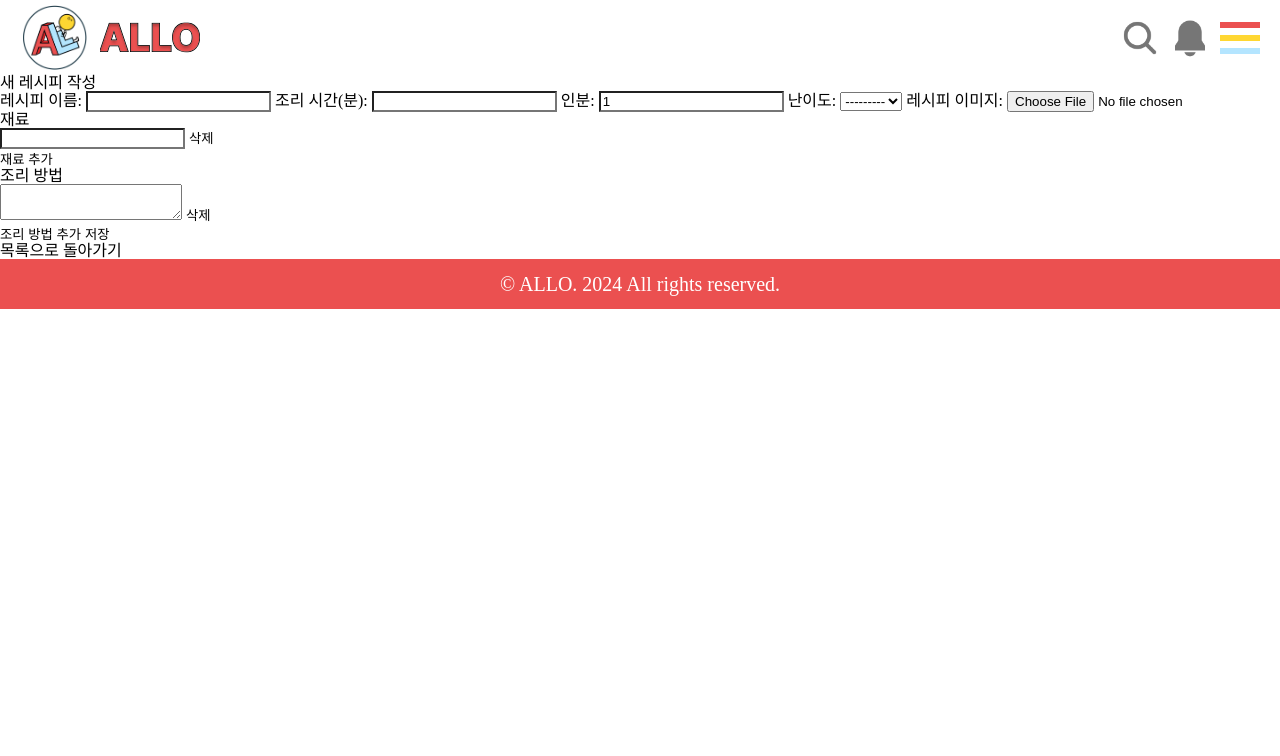
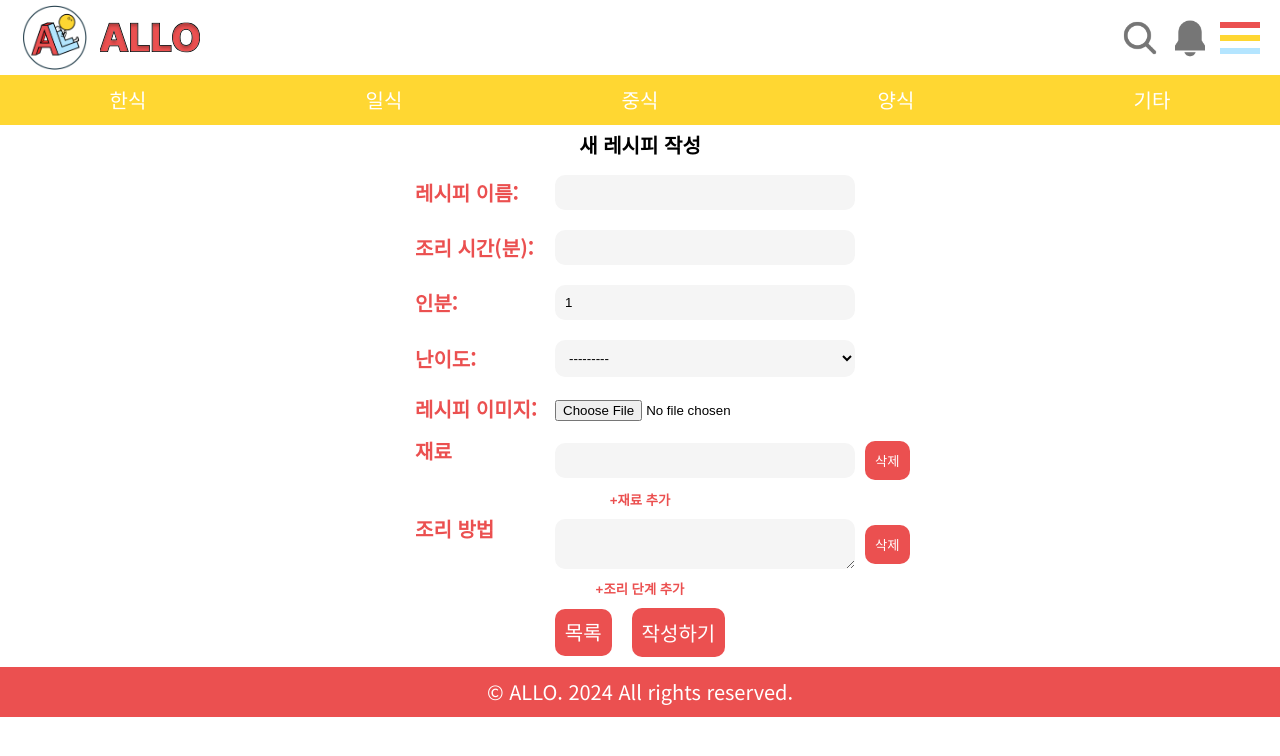
Before and after one commit to TEAM-ALLO/ALLO, a Django app: page /recipe/recipe_create/ in a window 1280 px wide. Shown: the top 756 px of the page. Run offline with Django 4.2, Linux system fonts and the light colour scheme; the visitor is signed in with stand-in values (Sample User, id 1).

Commit message:
feat: recipe create 프론트 구현

```diff
--- /dev/null
+++ b/static/css/recipe/recipe_form.css
@@ -0,0 +1,118 @@
+#recipe-title {
+    text-align: center;
+    font-weight: bold;
+    font-size: 20px;
+    margin: 10px;
+}
+#recipe-form {
+    display: flex;
+    flex-direction: column;
+
+}
+.recipe-input-container {
+    display: flex;
+    font-size: 20px;
+    align-items: center;
+    margin: 10px auto 10px calc((100vw - 450px)/2);
+}
+.recipe-input-container h2 {
+    font-weight: bold;
+    color: var(--main--red--color);
+    width: 140px;
+}
+.recipe-input-container select {
+    border: 0;
+    background-color: var(--light--gray--color);
+    border-radius: 10px;
+    padding: 10px;
+    width: 300px;
+}
+.recipe-input > input,
+.ingredient-item input {
+    border: 0;
+    background-color: var(--light--gray--color);
+    border-radius: 10px;
+    padding: 10px;
+    width: 300px;
+}
+.instruction-group {
+    display: flex;
+    flex-direction: column;
+    gap: 10px;
+}
+.instruction-item {
+    display: flex;
+    align-items: center;
+    gap: 10px;
+}
+.instruction-item textarea {
+    border: 0;
+    background-color: var(--light--gray--color);
+    border-radius: 10px;
+    padding: 10px;
+    width: 300px;
+}
+#ingredients-container {
+    margin: 10px;
+    display: flex;
+    margin: 10px auto 10px calc((100vw - 450px)/2);
+}
+.ingredient-group {
+    display: flex;
+    flex-direction: column;
+    gap: 10px;
+}
+.remove-ingredient,
+.remove-instruction {
+    background-color: var(--main--red--color);
+    color: #fff;
+    padding: 10px;
+    border-radius: 10px;
+    font-family: "Noto Sans KR", sans-serif;
+}
+#instructions-container {
+    margin: 10px;
+    display: flex;
+    margin: 10px auto 10px calc((100vw - 450px)/2);
+}
+#ingredients-container h3,
+#instructions-container h3 {
+    font-size: 20px;
+}
+#ingredients-container h3,
+#add-ingredient,
+#instructions-container h3,
+#add-instruction {
+    font-weight: bold;
+    color: var(--main--red--color);
+    width: 140px;
+}
+#add-ingredient,
+#add-instruction {
+    margin: 0 auto;
+}
+.ingredient-item {
+    display: flex;
+    gap: 10px;
+    align-items: center;
+}
+.recipe-form-btns {
+    display: flex;
+    justify-content: center;
+    align-items: center;
+}
+.recipe-form-btns a,
+.recipe-form-btns button {
+    background-color: var(--main--red--color);
+    color: #fff;
+    padding: 10px;
+    font-size: 20px;
+    margin: 10px;
+    border-radius: 10px;
+    font-family: "Noto Sans KR", sans-serif;
+}
+.recipe-form-btns a {
+    height: 46.4px;
+    display: flex;
+    align-items: center;
+}
--- a/static/css/reset.css
+++ b/static/css/reset.css
@@ -19,6 +19,7 @@
   }
   body {
     line-height: 1;
+    font-family: "Noto Sans KR", sans-serif;
   }
   ol,
   ul {
@@ -52,6 +53,7 @@
     color: inherit;
     text-decoration: none;
     outline: none;
+    font-family: "Noto Sans KR", sans-serif;
   }
 
   a:visited {
--- a/static/css/style.css
+++ b/static/css/style.css
@@ -3,8 +3,14 @@
     --main--yellow--color: #FFD732;
     --main--blue--color: #B4E5FF;
     --main--gray--color: #D9D9D9;
+    --light--gray--color: #F5F5F5;
 }
-
+.noto-sans-kr {
+    font-family: "Noto Sans KR", sans-serif;
+    font-optical-sizing: auto;
+    font-weight: 400;
+    font-style: normal;
+}
 /* header */
 #header {
     width: 100%;
--- a/static/js/recipe/recipe_form.js
+++ b/static/js/recipe/recipe_form.js
@@ -3,6 +3,8 @@ document.addEventListener('DOMContentLoaded', function() {
     const ingredientsContainer = document.getElementById('ingredients-container');
     const addInstruction = document.getElementById('add-instruction');
     const instructionsContainer = document.getElementById('instructions-container');
+    const ingredientGroup = ingredientsContainer.querySelector('.ingredient-group');
+    const instructionGroup = instructionsContainer.querySelector('.instruction-group')
 
     addIngredient.addEventListener('click', function() {
         const newIngredient = document.createElement('div');
@@ -11,7 +13,7 @@ document.addEventListener('DOMContentLoaded', function() {
             <input type="text" name="ingredients[]" required>
             <button type="button" class="remove-ingredient">삭제</button>
         `;
-        ingredientsContainer.appendChild(newIngredient);
+        ingredientGroup.appendChild(newIngredient);
     });
 
     addInstruction.addEventListener('click', function() {
@@ -21,7 +23,7 @@ document.addEventListener('DOMContentLoaded', function() {
             <textarea name="instructions[]" required></textarea>
             <button type="button" class="remove-instruction">삭제</button>
         `;
-        instructionsContainer.appendChild(newInstruction);
+        instructionGroup.appendChild(newInstruction);
     });
 
     document.addEventListener('click', function(e) {
@@ -33,5 +35,3 @@ document.addEventListener('DOMContentLoaded', function() {
         }
     });
 });
-
-console.log('Recipe form script loaded');
--- a/templates/base.html
+++ b/templates/base.html
@@ -7,6 +7,9 @@
     <link rel="stylesheet" href="/static/css/reset.css">
     <link rel="stylesheet" href="/static/css/style.css">
     <link rel="icon" href="/static/img/allo_logo.jpg" type="image/x-icon">
+    <link rel="preconnect" href="https://fonts.googleapis.com">
+    <link rel="preconnect" href="https://fonts.gstatic.com" crossorigin>
+    <link href="https://fonts.googleapis.com/css2?family=Noto+Sans+KR:wght@100..900&display=swap" rel="stylesheet">
     <title>ALLO</title>
     {% block head %} {% endblock %}
 </head>
--- a/templates/recipe/recipe_detail.html
+++ b/templates/recipe/recipe_detail.html
@@ -25,5 +25,5 @@
 <a href="{% url 'recipe_delete' id=recipe.id %}" onclick="return confirm('정말로 삭제하시겠습니까?');">삭제</a>
 {% endif %}
 
-<a href="{% url 'recipe_list' %}">목록으로 돌아가기</a>
+<a href="{% url 'recipe_list' %}" class="">목록으로 돌아가기</a>
 {% endblock %}
--- a/templates/recipe/recipe_form.html
+++ b/templates/recipe/recipe_form.html
@@ -1,39 +1,75 @@
 {% extends 'base.html' %}
 {% load static %}
-
+{% block head %}
+    <link rel="stylesheet" href="/static/css/recipe/recipe_list.css">
+    <link rel="stylesheet" href="/static/css/recipe/recipe_form.css">
+{% endblock %}
 {% block content %}
-<h1>{% if form.instance.id %}레시피 수정{% else %}새 레시피 작성{% endif %}</h1>
+<div class="recipe-nav">
+    <a>한식</a>
+    <a>일식</a>
+    <a>중식</a>
+    <a>양식</a>
+    <a>기타</a>
+</div>
+<h1 id="recipe-title">
+    {% if form.instance.id %}
+    레시피 수정
+    {% else %}
+    새 레시피 작성
+    {% endif %}
+</h1>
 <form method="post" enctype="multipart/form-data" id="recipe-form">
     {% csrf_token %}
-    {{ form.recipe_name.label_tag }} {{ form.recipe_name }}
-    {{ form.cooking_time.label_tag }} {{ form.cooking_time }}
-    {{ form.servings.label_tag }} {{ form.servings }}
-    {{ form.difficulty.label_tag }} {{ form.difficulty }}
-    {{ form.image.label_tag }} {{ form.image }}
-
+    <div class="recipe-input-container">
+        <h2>{{ form.recipe_name.label_tag }}</h2>
+        <div class="recipe-input">{{ form.recipe_name }}</div>
+    </div>
+    <div class="recipe-input-container">
+        <h2>{{ form.cooking_time.label_tag }}</h2>
+        <div class="recipe-input">{{ form.cooking_time }}</div>
+    </div>
+    <div class="recipe-input-container">
+        <h2>{{ form.servings.label_tag }}</h2>
+        <div class="recipe-input">{{ form.servings }}</div>
+    </div>
+    <div class="recipe-input-container">
+        <h2>{{ form.difficulty.label_tag }}</h2>
+        <div>{{ form.difficulty }}</div>
+    </div>
+    <div class="recipe-input-container">
+        <h2>{{ form.image.label_tag }}</h2>
+        <div>{{ form.image }}</div>
+    </div>
     <div id="ingredients-container">
         <h3>재료</h3>
+        <div class="ingredient-group">
             <div class="ingredient-item">
                 <input type="text" name="ingredients[]" required>
                 <button type="button" class="remove-ingredient">삭제</button>
             </div>
         </div>
-    <button type="button" id="add-ingredient">재료 추가</button>
+
+    </div>
+    <button type="button" id="add-ingredient">+재료 추가</button>
 
     <div id="instructions-container">
         <h3>조리 방법</h3>
+        <div class="instruction-group">
             <div class="instruction-item">
                 <textarea name="instructions[]" required></textarea>
                 <button type="button" class="remove-instruction">삭제</button>
             </div>
         </div>
-    <button type="button" id="add-instruction">조리 방법 추가</button>
 
-    <button type="submit">저장</button>
+    </div>
+    <button type="button" id="add-instruction">+조리 단계 추가</button>
+    <div class="recipe-form-btns">
+        <a href="{% url 'recipe_list' %}">목록</a>
+        <button type="submit" class="save-btn">작성하기</button>
+    </div>
 </form>
-<a href="{% url 'recipe_list' %}">목록으로 돌아가기</a>
 {% endblock %}
-
 {% block script %}
     <script src="{% static 'js/recipe/recipe_form.js' %}"></script>
 {% endblock %}
```
Also changed, not shown: templates/recipe/recipe_create.html (deleted, +0 -7 lines), templates/recipe/recipe_list.html (+6 -9 lines). Lines whose indentation alone changed are shown as unchanged.
